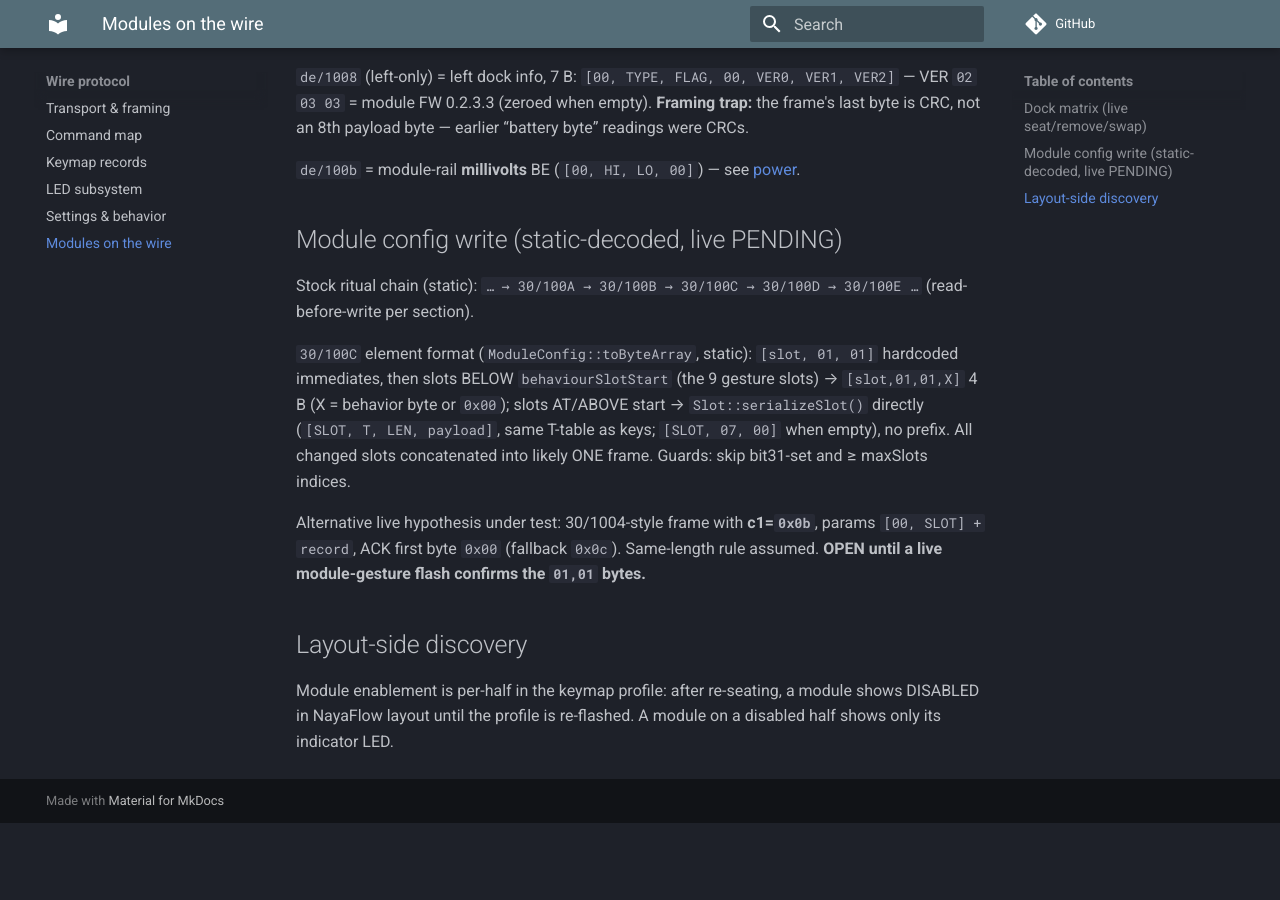
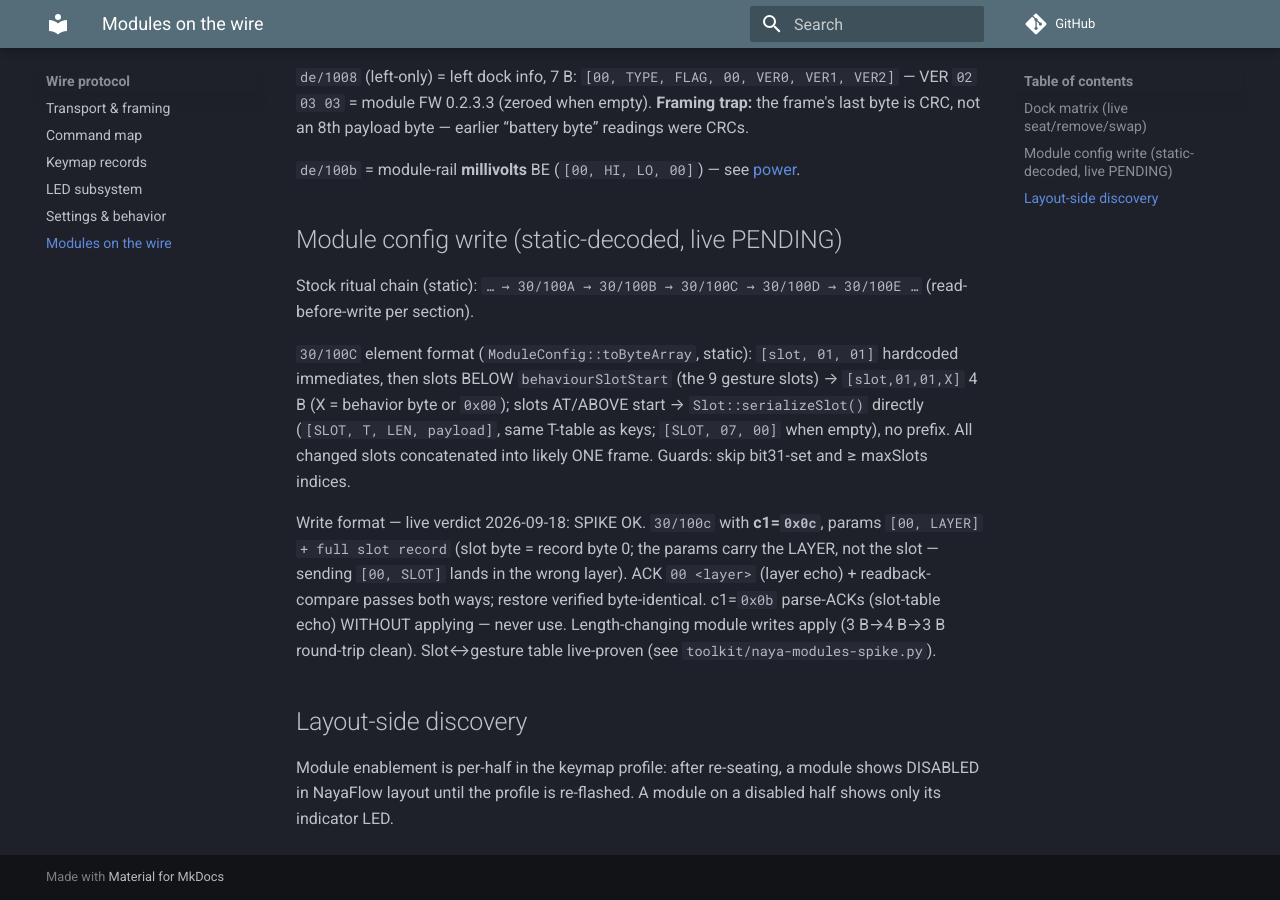
Before and after one commit to NemeZZiZZ/naya-create-kb, an MkDocs documentation site: the page built from docs/protocol/modules.md, in a window 1280 px wide and 900 px high, scrolled down 720 px. Built offline with MkDocs 1.6.1 and Material for MkDocs 9.7.7, drawn with Linux system fonts in a browser that asks for light colours; comment, search, counter and statistics services are not loaded; before the commit the page ends 1543 px from its top, so only the background shows below that.

Commit message:
KB: module write format verdict (S2 SPIKE OK, c1=0x0c)

```diff
--- a/docs/protocol/modules.md
+++ b/docs/protocol/modules.md
@@ -42,10 +42,13 @@ T-table as keys; `[SLOT, 07, 00]` when empty), no prefix. All changed
 slots concatenated into likely ONE frame. Guards: skip bit31-set and
 ≥ maxSlots indices.
 
-Alternative live hypothesis under test: 30/1004-style frame with
-**c1=`0x0b`**, params `[00, SLOT] + record`, ACK first byte `0x00`
-(fallback `0x0c`). Same-length rule assumed. **OPEN until a live
-module-gesture flash confirms the `01,01` bytes.**
+Write format — live verdict 2026-09-18: SPIKE OK. `30/100c` with **c1=`0x0c`**,
+params `[00, LAYER] + full slot record` (slot byte = record byte 0; the params
+carry the LAYER, not the slot — sending `[00, SLOT]` lands in the wrong layer).
+ACK `00 <layer>` (layer echo) + readback-compare passes both ways; restore
+verified byte-identical. c1=`0x0b` parse-ACKs (slot-table echo) WITHOUT applying
+— never use. Length-changing module writes apply (3 B→4 B→3 B round-trip clean).
+Slot↔gesture table live-proven (see `toolkit/naya-modules-spike.py`).
 
 ## Layout-side discovery
 
```
